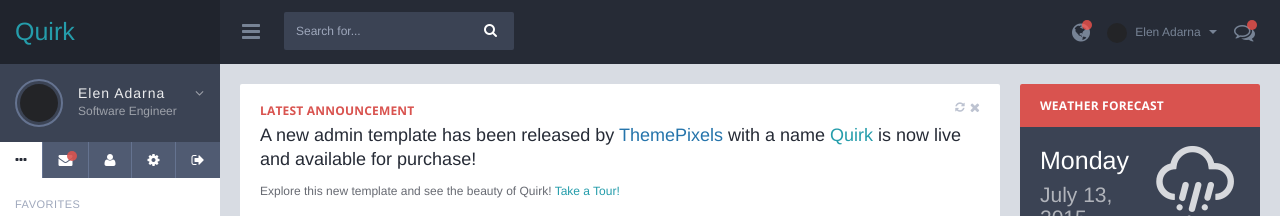
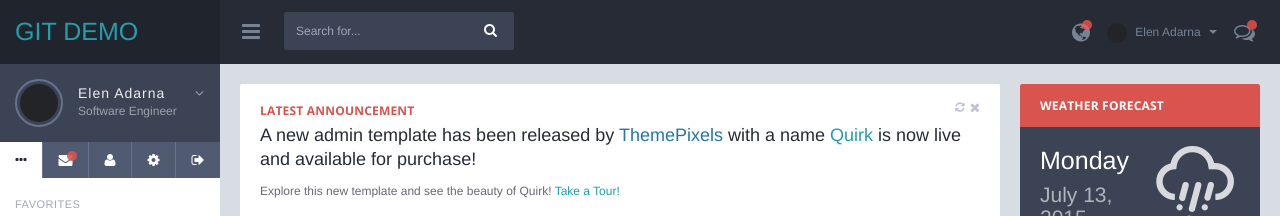
Before and after one commit to jokgarcia143/gen-ai, a website: page quirk/templates/index.html in a window 1280 px wide. Shown: the top 216 px of the page. Drawn offline with nearby package versions, Linux system fonts and the light colour scheme; files whose address does not match are found by name.

Commit message:
[Task-1] Home Page

```diff
--- a/quirk/templates/index.html
+++ b/quirk/templates/index.html
@@ -33,7 +33,7 @@
   <div class="headerpanel">
 
     <div class="logopanel">
-      <h2><a href="index.html">Quirk</a></h2>
+      <h2><a href="index.html">GIT DEMO</a></h2>
     </div><!-- logopanel -->
 
     <div class="headerbar">
```
Also changed, not shown: quirk/templates/signup.html (+1 -1 lines).
